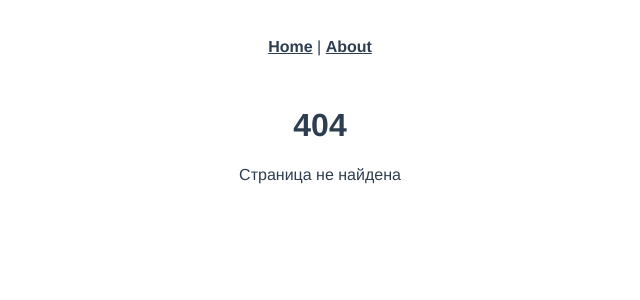
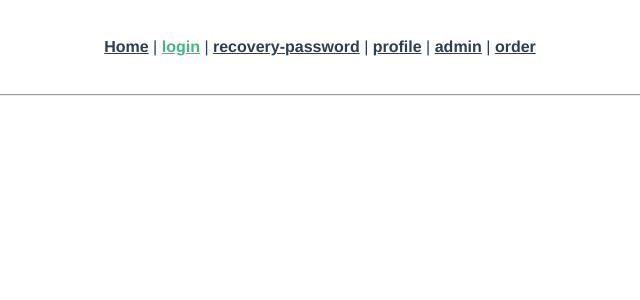
Before and after one commit to YuliaAnikeeva/f-ZooBro, a Vue app: page /login in a window 1280 px wide. Before the commit this address had no page. Shown: the top 300 px of the page, without its empty margins (320-960 px from the left). Built offline with nearby package versions, Linux system fonts and the light colour scheme.

Commit message:
Создание основных роутов приложения

```diff
--- a/src/layouts/MainLayout.vue
+++ b/src/layouts/MainLayout.vue
@@ -4,8 +4,17 @@
         <div id="nav">
             <router-link to="/">Home</router-link>
             |
-            <router-link to="/about">About</router-link>
+            <router-link to="/login">login</router-link>
+            |
+            <router-link to="/recovery-password">recovery-password</router-link>
+            |
+            <router-link to="/profile">profile</router-link>
+            |
+            <router-link to="/admin">admin</router-link>
+            |
+            <router-link to="/order">order</router-link>
         </div>
+        <hr>
 
         <main>
             <router-view/>
--- a/src/router/index.js
+++ b/src/router/index.js
@@ -1,6 +1,5 @@
 import Vue from 'vue'
 import VueRouter from 'vue-router'
-import Home from '../views/Home.vue'
 
 Vue.use(VueRouter)
 
@@ -8,14 +7,38 @@ const routes = [
   {
     path: '/',
     name: 'Home',
-    component: Home,
-    meta: {layout: 'main'},
+    component: () => import( '../views/Home.vue'),
+    meta: { layout: 'main' },
   },
   {
-    path: '/about',
-    name: 'About',
-    component: () => import( '../views/About.vue'),
-    meta: {layout: 'main'},
+    path: '/login',
+    name: 'Login',
+    component: () => import( '../views/Login.vue'),
+    meta: { layout: 'main' },
+  },
+  {
+    path: '/recovery-password',
+    name: 'RecoveryPassword',
+    component: () => import( '../views/RecoveryPassword.vue'),
+    meta: { layout: 'main' },
+  },
+  {
+    path: '/profile',
+    name: 'Profile',
+    component: () => import( '../views/Profile.vue'),
+    meta: { layout: 'main' },
+  },
+  {
+    path: '/admin',
+    name: 'Admin',
+    component: () => import( '../views/Admin.vue'),
+    meta: { layout: 'main' },
+  },
+  {
+    path: '/order',
+    name: 'Order',
+    component: () => import( '../views/Order.vue'),
+    meta: { layout: 'main' },
   },
   {
     path: '*',
--- a/src/views/About.vue
+++ /dev/null
@@ -1,13 +0,0 @@
-<template>
-  <div class="about">
-    <h1>This is an about page</h1>
-  </div>
-</template>
-<script>
-  export default {
-    name: 'About',
-    metaInfo: {
-      title: 'About',
-    },
-  }
-</script>
--- /dev/null
+++ b/src/views/Admin.vue
@@ -0,0 +1,16 @@
+<template>
+
+</template>
+
+<script>
+  export default {
+    name: 'Admin',
+    metaInfo: {
+      title: 'Admin',
+    },
+  }
+</script>
+
+<style scoped>
+
+</style>
--- /dev/null
+++ b/src/views/Login.vue
@@ -0,0 +1,16 @@
+<template>
+
+</template>
+
+<script>
+  export default {
+    name: 'Login',
+    metaInfo: {
+      title: 'Login',
+    },
+  }
+</script>
+
+<style scoped>
+
+</style>
--- /dev/null
+++ b/src/views/Order.vue
@@ -0,0 +1,17 @@
+<template>
+
+</template>
+
+<script>
+
+  export default {
+    name: 'Order',
+    metaInfo: {
+      title: 'Order',
+    },
+  }
+</script>
+
+<style scoped>
+
+</style>
--- /dev/null
+++ b/src/views/Profile.vue
@@ -0,0 +1,16 @@
+<template>
+
+</template>
+
+<script>
+  export default {
+    name: 'Profile',
+    metaInfo: {
+      title: 'Profile',
+    },
+  }
+</script>
+
+<style scoped>
+
+</style>
--- /dev/null
+++ b/src/views/RecoveryPassword.vue
@@ -0,0 +1,16 @@
+<template>
+
+</template>
+
+<script>
+  export default {
+    name: 'RecoveryPassword',
+    metaInfo: {
+      title: 'RecoveryPassword',
+    },
+  }
+</script>
+
+<style scoped>
+
+</style>
```
